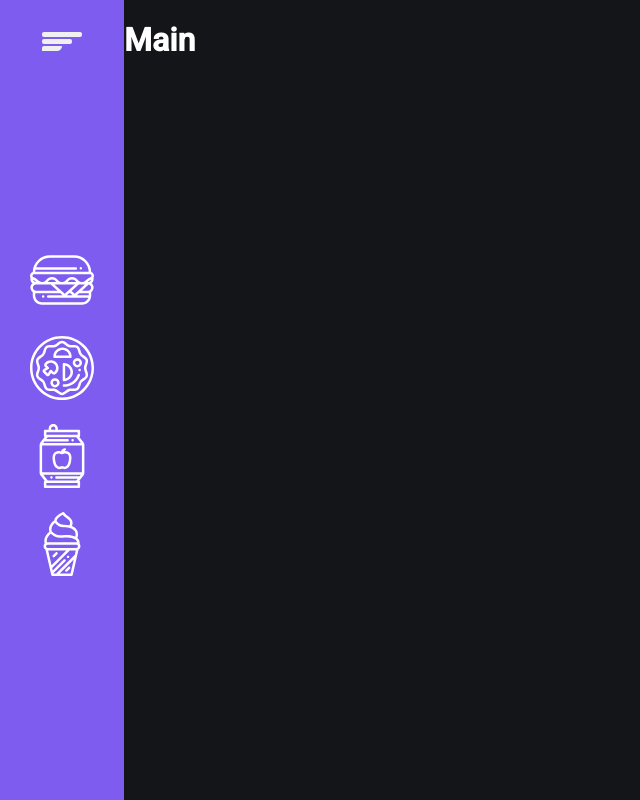
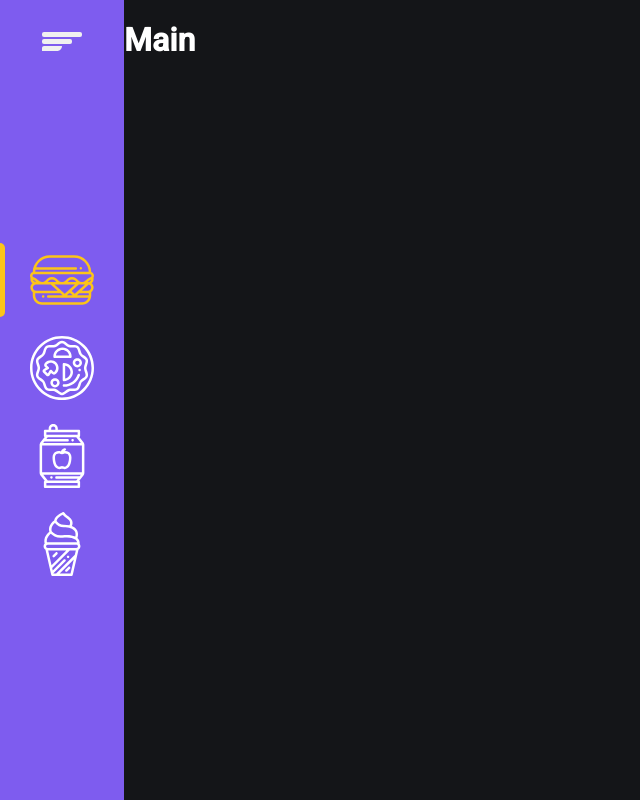
Before and after one commit to Davvi-Duarte/sistemafood, a React (Create React App) app: page / in a window 1280 px wide. Shown: the whole page, without its empty margins (0-640 px from the left). Built offline with nearby package versions, Linux system fonts and the light colour scheme.

Commit message:
correção de código e implementação do comportamento da barra lateral

```diff
--- a/src/components/Sidebar/index.tsx
+++ b/src/components/Sidebar/index.tsx
@@ -1,40 +1,54 @@
-import { Container } from "./styles"
+import { useState } from 'react'
 
-import { ReactComponent as BurguerIcon } from '../../assets/burger.svg'
+import { Container } from './styles'
+
+import { ReactComponent as BurgerIcon } from '../../assets/burger.svg'
 import { ReactComponent as PizzaIcon } from '../../assets/pizza.svg'
 import { ReactComponent as SodaPopIcon } from '../../assets/soda.svg'
 import { ReactComponent as IceCreamIcon } from '../../assets/ice-cream.svg'
 
 import menuImg from '../../assets/menu.svg'
 
-export function Sidebar(){
-  return <Container>
-    <button type="button">
-      <img src={menuImg} alt="Abrir e fechar o menu" />
+export function Sidebar() {
+  const [menuOpen, setMenuOpen] = useState(false)
+
+  const handleToggleMenu = () => {
+    setMenuOpen(!menuOpen)
+  }
+
+  return (
+    <Container isMenuOpen={menuOpen}>
+      <button type='button' onClick={handleToggleMenu}>
+        <img src={menuImg} alt='Abrir e fechar o menu' />
       </button>
       <nav>
         <ul>
           <li>
-          <a>
-            <BurguerIcon /> <span>Hamburgueres</span>
+            <a href='#' className='active'>
+              <BurgerIcon />
+              <span>Hambúrgueres</span>
             </a>
           </li>
           <li>
-          <a>
-            <PizzaIcon /> <span>Pizzas</span>
+            <a href='#'>
+              <PizzaIcon />
+              <span>Pizzas</span>
             </a>
           </li>
           <li>
-          <a>
-            <SodaPopIcon /> <span>Bebidas</span>
+            <a href='#'>
+              <SodaPopIcon />
+              <span>Bebidas</span>
             </a>
           </li>
           <li>
-          <a>
-            <IceCreamIcon /> <span>Sorvetes</span>
+            <a href='#'>
+              <IceCreamIcon />
+              <span>Sorvetes</span>
             </a>
           </li>
         </ul>
       </nav>
     </Container>
+  )
 }
--- a/src/components/Sidebar/styles.ts
+++ b/src/components/Sidebar/styles.ts
@@ -1,9 +1,17 @@
-import styled from "styled-components";
+import styled, { css } from 'styled-components'
 
-export const Container = styled.aside`
-  background-color : ${({theme}) => theme.colors.purple};
+interface ContainerProps {
+  isMenuOpen: boolean
+}
 
-  width: 7.75rem;
+export const Container = styled.aside<ContainerProps>`
+  background-color: ${({ theme }) => theme.colors.purple};
+
+  ${({ isMenuOpen }) =>
+    isMenuOpen
+      ? css`width: 16.3rem;`
+      : css`width: 7.75rem;`
+    }
 
   padding: 2rem 0;
   overflow: hidden;
@@ -11,6 +19,8 @@ export const Container = styled.aside`
   display: flex;
   flex-direction: column;
   align-items: center;
+
+  transition: width 0.3s;
 
   button {
     background: none;
@@ -31,8 +41,8 @@ export const Container = styled.aside`
       gap: 1.5rem;
     }
 
-    li{
-      a{
+    li {
+      a {
         width: fit-content;
         position: relative;
         padding-left: 1.875rem;
@@ -43,21 +53,20 @@ export const Container = styled.aside`
         gap: 2rem;
 
         svg {
-          fill: ${({theme}) => theme.colors.white};
+          fill: ${({ theme }) => theme.colors.white};
           width: 4rem;
           height: 4rem;
           transition: fill 0.3s;
         }
 
-        span{
+        span {
           font-size: 1rem;
           font-weight: 500;
           transition: color 0.3s;
         }
 
-        //aplica no prórpio "a"
-        &.active{
-          &::after { //desenhando barra lateral
+        &.active {
+          &::after {
             content: '';
             position: absolute;
             left: 0;
@@ -65,25 +74,22 @@ export const Container = styled.aside`
             bottom: 0;
             transform: translateY(-50%);
 
-            background-color: ${({theme}) => theme.colors.yellow};
+            background-color: ${({ theme }) => theme.colors.yellow};
             width: 5px;
             height: calc(100% + 10px);
 
             border-radius: 0 5px 5px 0;
           }
 
-          svg{
-            fill: ${({theme}) => theme.colors.yellow};;
+          svg {
+            fill: ${({ theme }) => theme.colors.yellow};
           }
 
-          span{
-            color: ${({theme}) => theme.colors.yellow};;
+          span {
+            color: ${({ theme }) => theme.colors.yellow};
           }
-
         }
-
       }
     }
   }
-
 `
```
Lines whose indentation alone changed are shown as unchanged.
